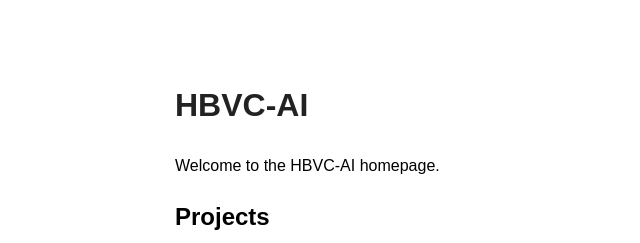
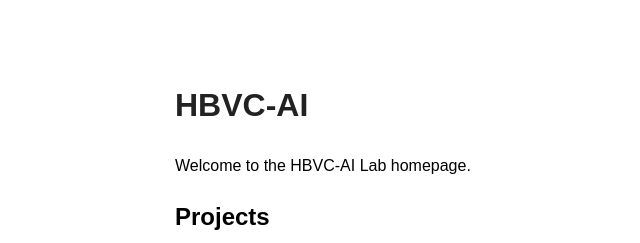
Before and after one commit to HBVC-AI/HBVC-AI.github.io, a plain HTML site: page index.html in a window 1280 px wide. Shown: the top 243 px of the page, 65-705 px from the left. Drawn offline with Linux system fonts and the light colour scheme.

Commit message:
Update homepage welcome message

```diff
--- a/index.html
+++ b/index.html
@@ -22,7 +22,7 @@
 </head>
 <body>
   <h1>HBVC-AI</h1>
-  <p>Welcome to the HBVC-AI homepage.</p>
+  <p>Welcome to the HBVC-AI Lab homepage.</p>
 
   <h2>Projects</h2>
   <ul>
```
